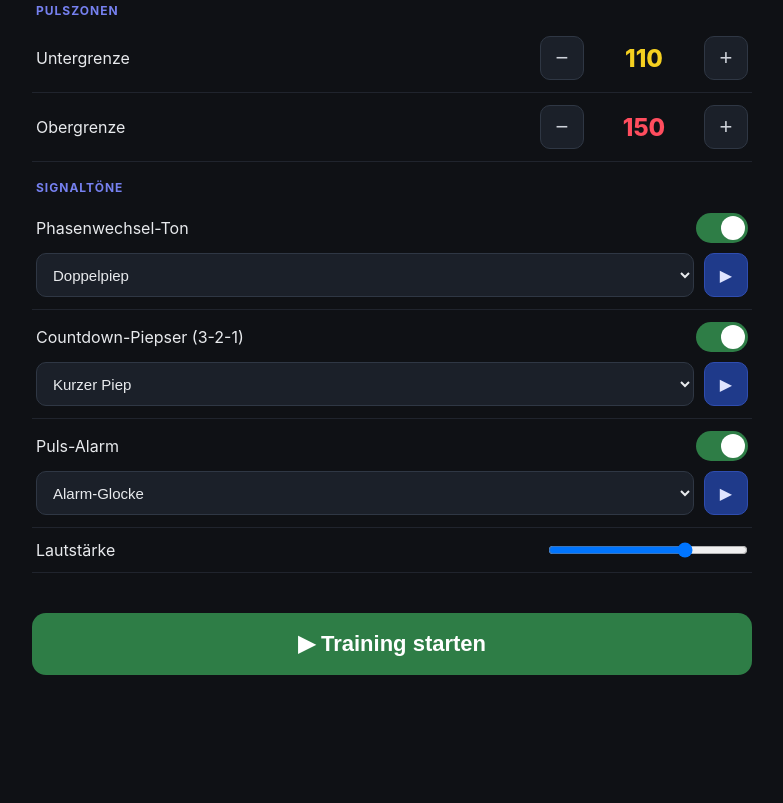
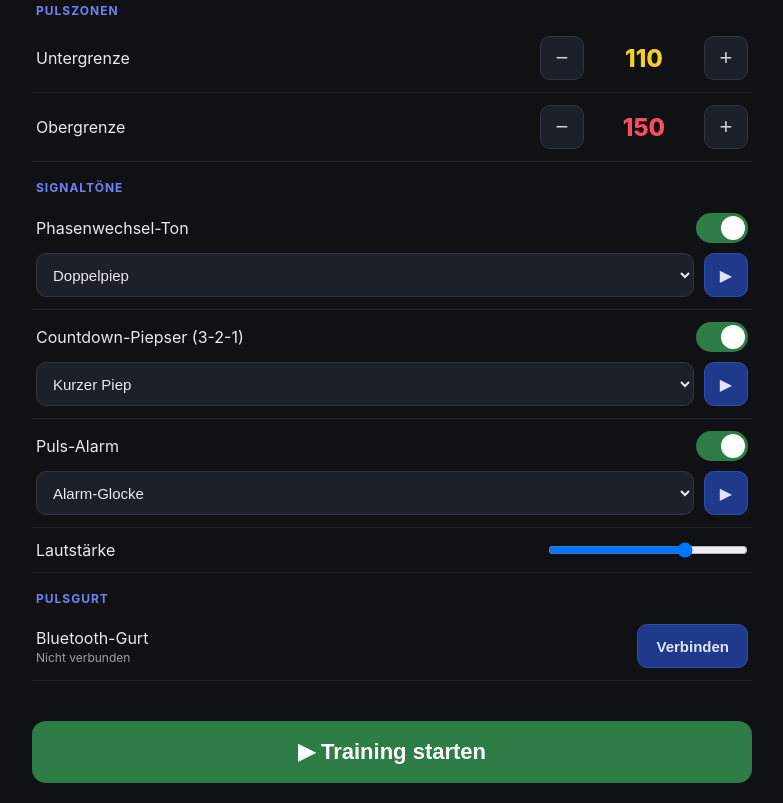
Before and after one commit to UKirchhoff/intervall-puls-timer, a website with bundled scripts: page index.html in a window 1280 px wide. Shown: the part 308-1111 px from the top of the page, without its empty margins (248-1031 px from the left). Before the commit the page ends 1003 px from the top, so only its background shows below. Built offline with nearby package versions, Linux system fonts and the light colour scheme.

Commit message:
feat: Pulsgurt-Abschnitt und Pulszonen-Farben (HTML/CSS)

```diff
--- a/css/style.css
+++ b/css/style.css
@@ -96,3 +96,20 @@ h1 { font-size: 26px; margin-bottom: 14px; }
   .pulse-value { font-size: 150px; }
   .countdown { font-size: 170px; }
 }
+
+/* --- Pulsgurt (Einstellungen) --- */
+.row-sub { font-size: 12px; color: #9aa0aa; margin-top: 2px; }
+.connect-btn {
+  padding: 0 18px; height: 44px; border-radius: 10px;
+  background: #1f3a8a; border: 1px solid #2f4db0; color: #dfe4ff;
+  font-size: 15px; font-weight: 700;
+}
+
+/* --- Pulszonen-Farben (aktiver Bildschirm) --- */
+.pulse-pane.zone-low { background: #1c1a0a; }
+.pulse-pane.zone-high { background: #2a0f12; }
+.pulse-pane.zone-low .pulse-value { color: #f5d020; }
+.pulse-pane.zone-in .pulse-value { color: #ffffff; }
+.pulse-pane.zone-high .pulse-value { color: #ff4d5e; }
+.pulse-pane.zone-low .pulse-unit { color: #f5d020; }
+.pulse-pane.zone-high .pulse-unit { color: #ff4d5e; }
--- a/index.html
+++ b/index.html
@@ -97,6 +97,17 @@
       </div>
     </section>
 
+    <section class="group">
+      <h2>Pulsgurt</h2>
+      <div class="row">
+        <div>
+          <div class="row-label">Bluetooth-Gurt</div>
+          <div class="row-sub" id="bt-status">Nicht verbunden</div>
+        </div>
+        <button id="bt-connect" class="connect-btn">Verbinden</button>
+      </div>
+    </section>
+
     <button id="start-btn" class="primary-btn">▶ Training starten</button>
   </main>
 
```
